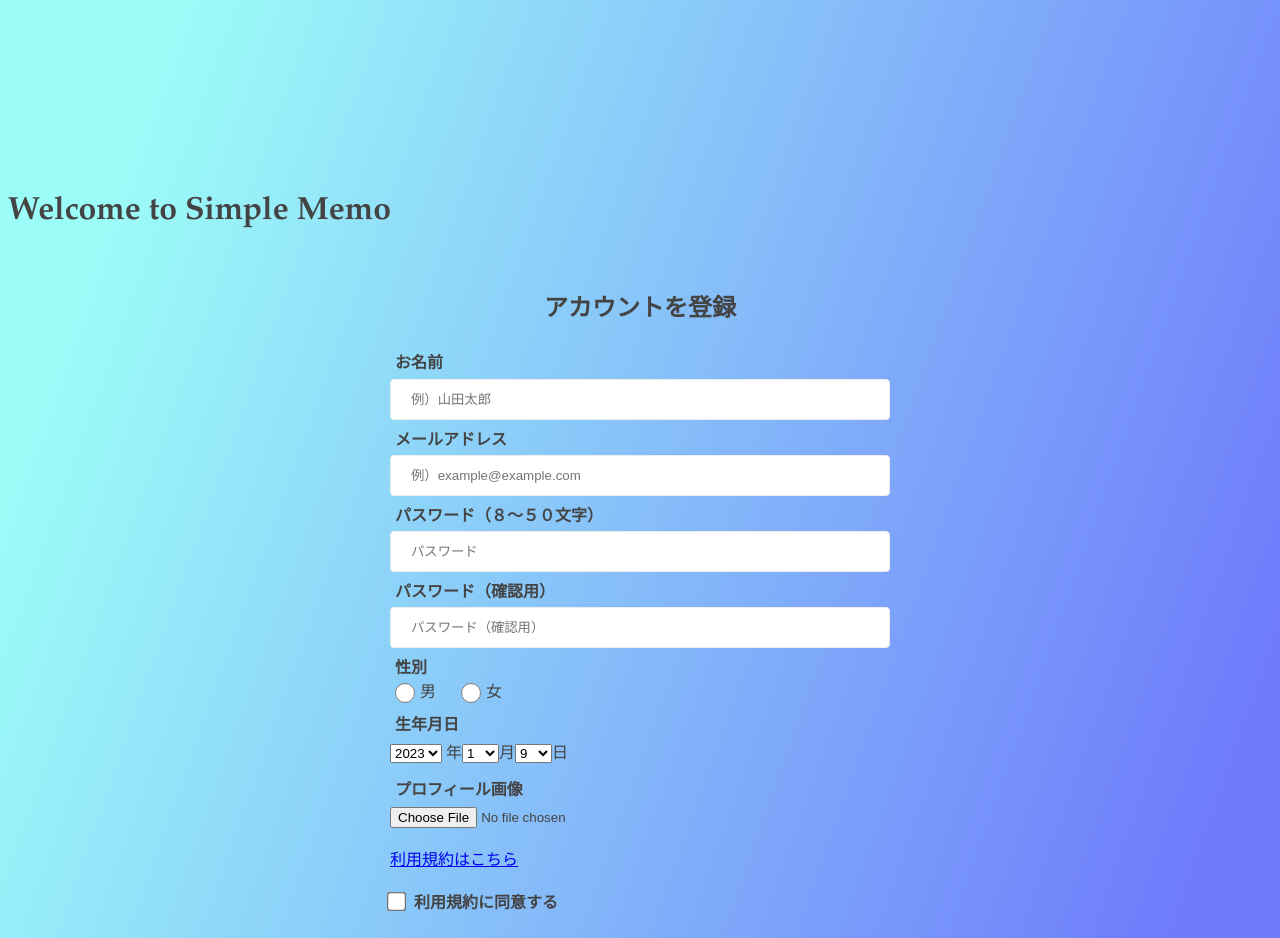
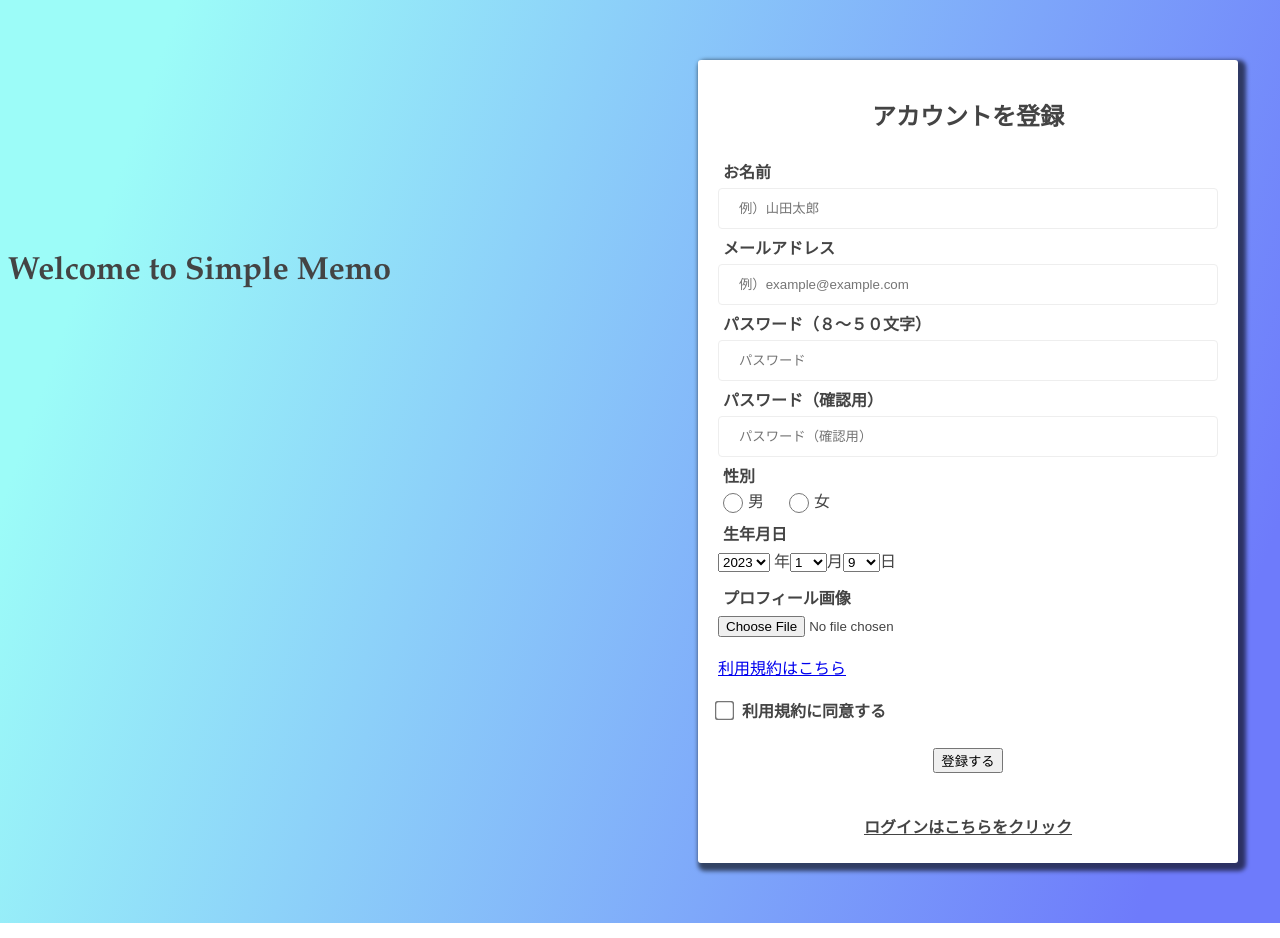
Before and after one commit to Makoto335/memo-vue, a Vue app: page / in a window 1280 px wide. Shown: the top 938 px of the page. Built offline with nearby package versions, Linux system fonts and the light colour scheme.

Commit message:
Add basic style

```diff
--- a/src/views/WelcomePage.vue
+++ b/src/views/WelcomePage.vue
@@ -10,7 +10,7 @@
         <div v-if="showLoginForm">
           <LoginForm @redirectToMemoRoom="redirectToMemoRoom"/>
           <div class="WelcomePage_Text">
-            <p class="change-form">
+            <p class="WelcomePage_ChangeForm">
               <span @click="showLoginForm = false"
                 >アカウント登録はこちらをクリック</span
               >
@@ -20,7 +20,7 @@
         <div v-if="!showLoginForm">
           <SignupForm @redirectToMemoRoom="redirectToMemoRoom"/>
           <div class="WelcomePage_Text">
-            <p class="change-form">
+            <p class="WelcomePage_ChangeForm">
               <span @click="showLoginForm = true"
                 >ログインはこちらをクリック</span
               >
@@ -53,5 +53,39 @@ export default {
 </script>
 
 <style scoped lang="scss">
-
+.WelcomePage {
+  span {
+  font-weight: bold;
+  text-decoration: underline;
+  cursor: pointer;
+}
+  // padding-top: 80px;
+  &_Wrapper {
+    display: flex;
+    width: 1280px;
+    margin: 60px auto;
+    // background: white;
+    // box-shadow: 4px 4px 4px 4px rgba(0,0,0,0.6);
+  }
+  &_AppDescription {
+    width: 50%;
+    // background: #51b392;
+    // background-image: linear-gradient(to right, #c6ffdd, #fbd786, #f7797d);
+  }
+  &_Form {
+    margin: 0 auto;
+    border-radius: 3px;
+    box-shadow: 4px 4px 4px 4px rgba(0, 0, 0, 0.6);
+    // box-shadow: 2px 4px 6px rgba(28, 6, 49, 0.1);
+    background: white;
+    padding: 10px;
+  }
+  &_Text {
+    text-align: center;
+  }
+  &_ChangeForm {
+  font-size: 16px;
+  margin: 10px;
+}
+}
 </style>
```
